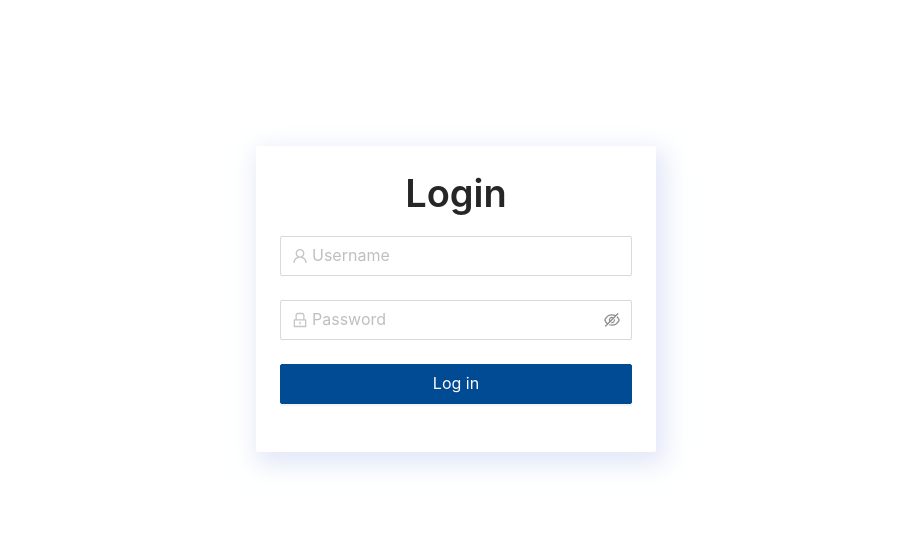
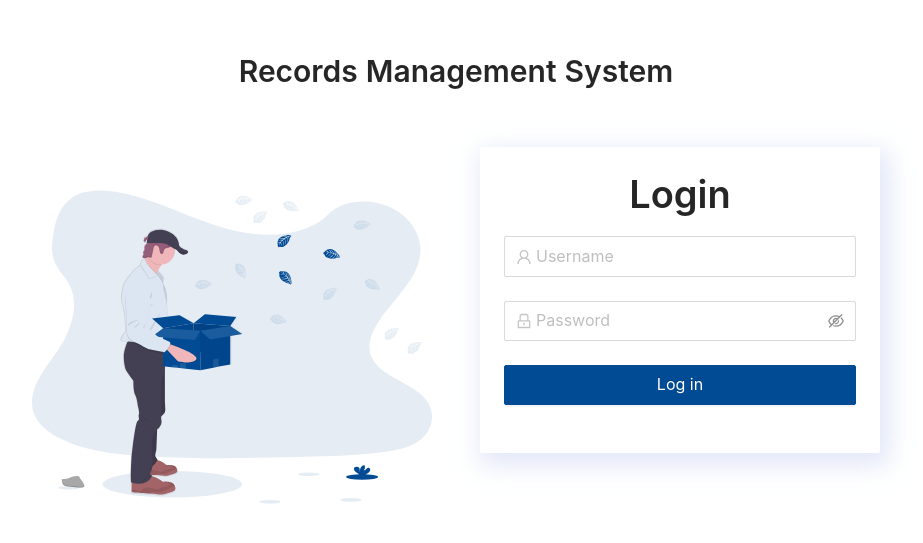
Before and after one commit to aisy/rms, a React (Create React App) app: page /user/login in a window 1280 px wide. Shown: the part 101-644 px from the top of the page, without its empty margins (184-1107 px from the left). Built offline with nearby package versions, Linux system fonts and the light colour scheme.

Commit message:
change layout login

```diff
--- a/src/pages/Login.js
+++ b/src/pages/Login.js
@@ -1,4 +1,4 @@
-import { Form, Input, Button, Card, Typography } from 'antd';
+import { Form, Input, Button, Card, Typography, Image, Row, Col } from 'antd';
 import { UserOutlined, LockOutlined } from '@ant-design/icons';
 
 import LayoutLogin from '../layouts/LayoutLogin'
@@ -8,8 +8,30 @@ const Login = () => {
   const { Title } = Typography;
 
   return (
+    <>
+      <LayoutLogin>
         <div>
-      <LayoutLogin>
+          <div style={{ marginBottom: 40, display: "flex", alignItems: "center", justifyContent: "center" }}>
+            <Row>
+              <Col span={24}>
+                <Title level={2}>
+                  Records Management System
+                </Title>
+              </Col>
+            </Row>
+          </div>
+          <Row gutter={48}>
+            <Col span={12}>
+              <div>
+                <Image
+                  preview={false}
+                  height={400}
+                  width={400}
+                  src={require('../assets/img/undraw_empty_xct9.svg').default} />
+              </div>
+            </Col>
+
+            <Col span={12}>
               <Card
                 bordered={false}
                 style={{ width: 400, boxShadow: "5px 8px 24px 5px rgba(208, 216, 243, 0.6)" }}
@@ -48,8 +70,11 @@ const Login = () => {
             </Button>
                 </Form.Item>
               </Card>
+            </Col>
+          </Row>
+        </div>
       </LayoutLogin>
-    </div>
+    </>
   )
 }
 
```
Also changed, not shown: src/assets/img/undraw_empty_xct9.svg (added), 1 other file (tests, documents, lock files or other folders). Lines whose indentation alone changed are shown as unchanged.
